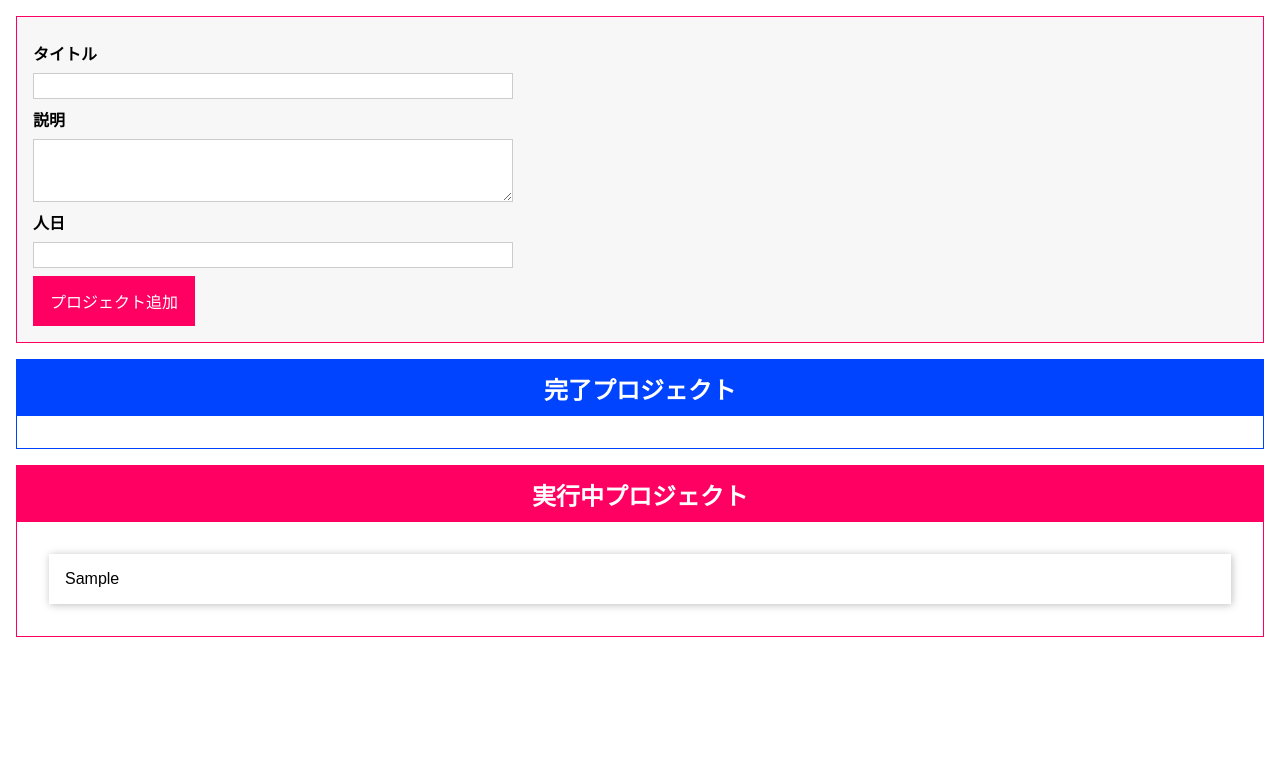
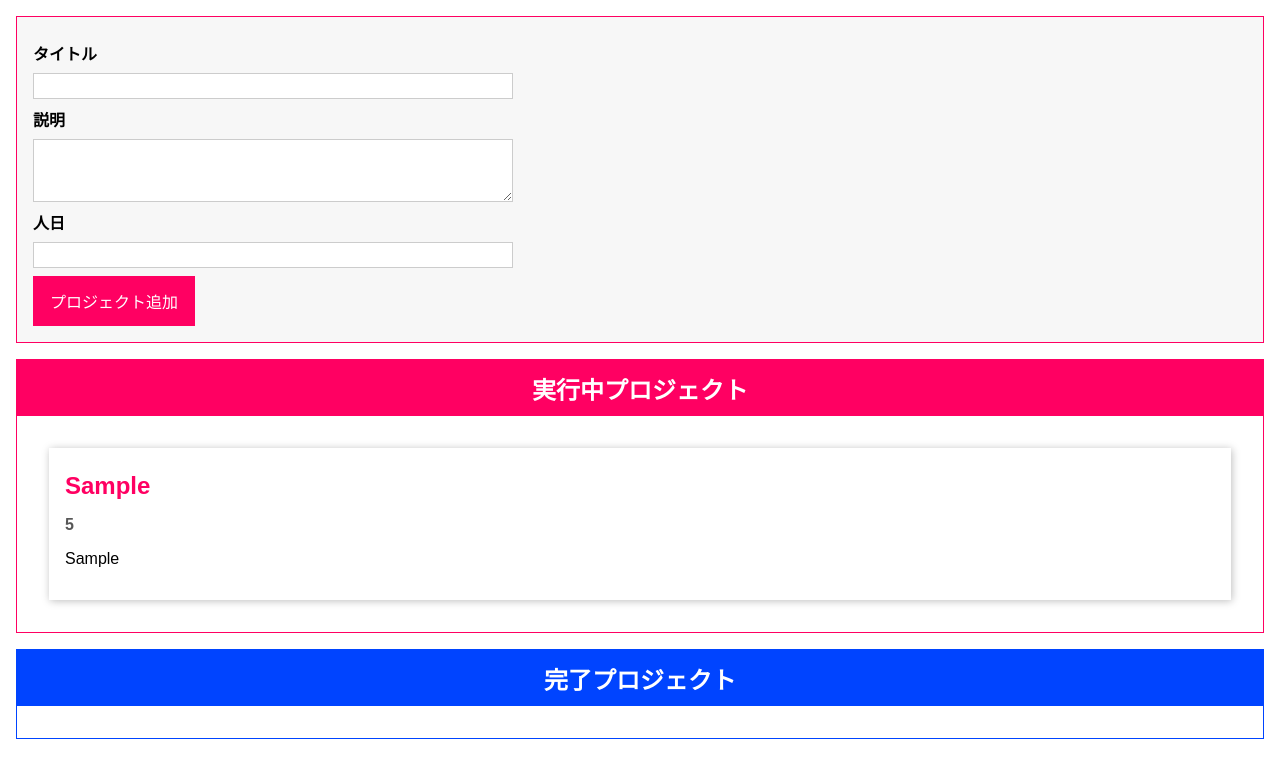
Before and after one commit to tatsuro13/ts_pactice, a website with bundled scripts: page index.html in a window 1280 px wide. Both pictures are taken after typing "Sample", "Sample", "5" into the empty fields and a click on the button "プロジェクト追加". Built offline with nearby package versions, Linux system fonts and the light colour scheme.

Commit message:
タイトル以外のレンダリング

```diff
--- a/index.html
+++ b/index.html
@@ -1,5 +1,5 @@
 <!DOCTYPE html>
-<html lang="ja">
+<html lang="en">
   <head>
     <meta charset="UTF-8" />
     <meta name="viewport" content="width=device-width, initial-scale=1.0" />
@@ -27,7 +27,11 @@
       </form>
     </template>
     <template id="single-project">
-      <li></li>
+      <li>
+        <h2></h2>
+        <h3></h3>
+        <p></p>
+      </li>
     </template>
     <template id="project-list">
       <section class="projects">
--- a/src/app.ts
+++ b/src/app.ts
@@ -150,9 +150,30 @@ abstract class Component<T extends HTMLElement, U extends HTMLElement>{
   abstract renderContent(): void;
 
   private attach(insertAtBeginning: boolean) {
-    this.hostElement.insertAdjacentElement(insertAtBeginning ? "afterbegin" : "afterend", this.element);
+    this.hostElement.insertAdjacentElement(insertAtBeginning ? "afterbegin" : "beforeend", this.element);
   }
 }
+
+//ProjectItem Class
+class ProjectItem extends Component<HTMLDataListElement, HTMLElement>{
+  private project: Project;
+
+  constructor(hostId: string, project: Project){
+    super("single-project", hostId, false, project.id);
+    this.project = project;
+
+    this.configure();
+    this.renderContent();
+  }
+
+  configure(){};
+
+  renderContent(){
+    this.element.querySelector("h2")!.textContent = this.project.title;
+    this.element.querySelector("h3")!.textContent = this.project.manday.toString();
+    this.element.querySelector("p")!.textContent = this.project.desription;
+  }
+};
 
 // ProjectList Class
 class ProjectList extends Component<HTMLDivElement, HTMLElement> {
@@ -194,9 +215,7 @@ class ProjectList extends Component<HTMLDivElement, HTMLElement> {
     )! as HTMLUListElement;
     listEl.innerHTML = "";
     for (const prjItem of this.assignedProjects) {
-      const listItem = document.createElement('li');
-      listItem.textContent = prjItem.title;
-      listEl.appendChild(listItem);
+      new ProjectItem(listEl.id, prjItem);
     }
   }
 }
```
